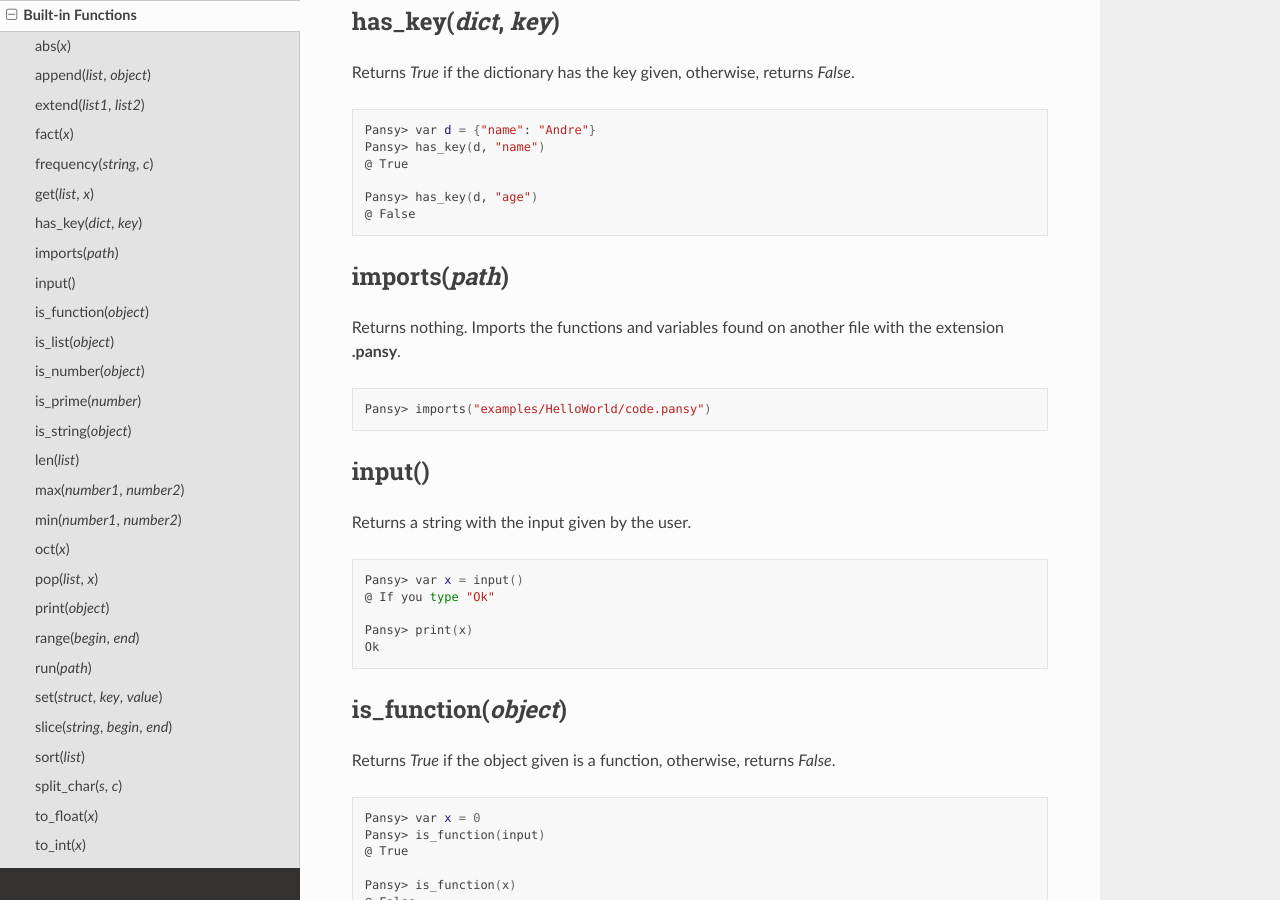
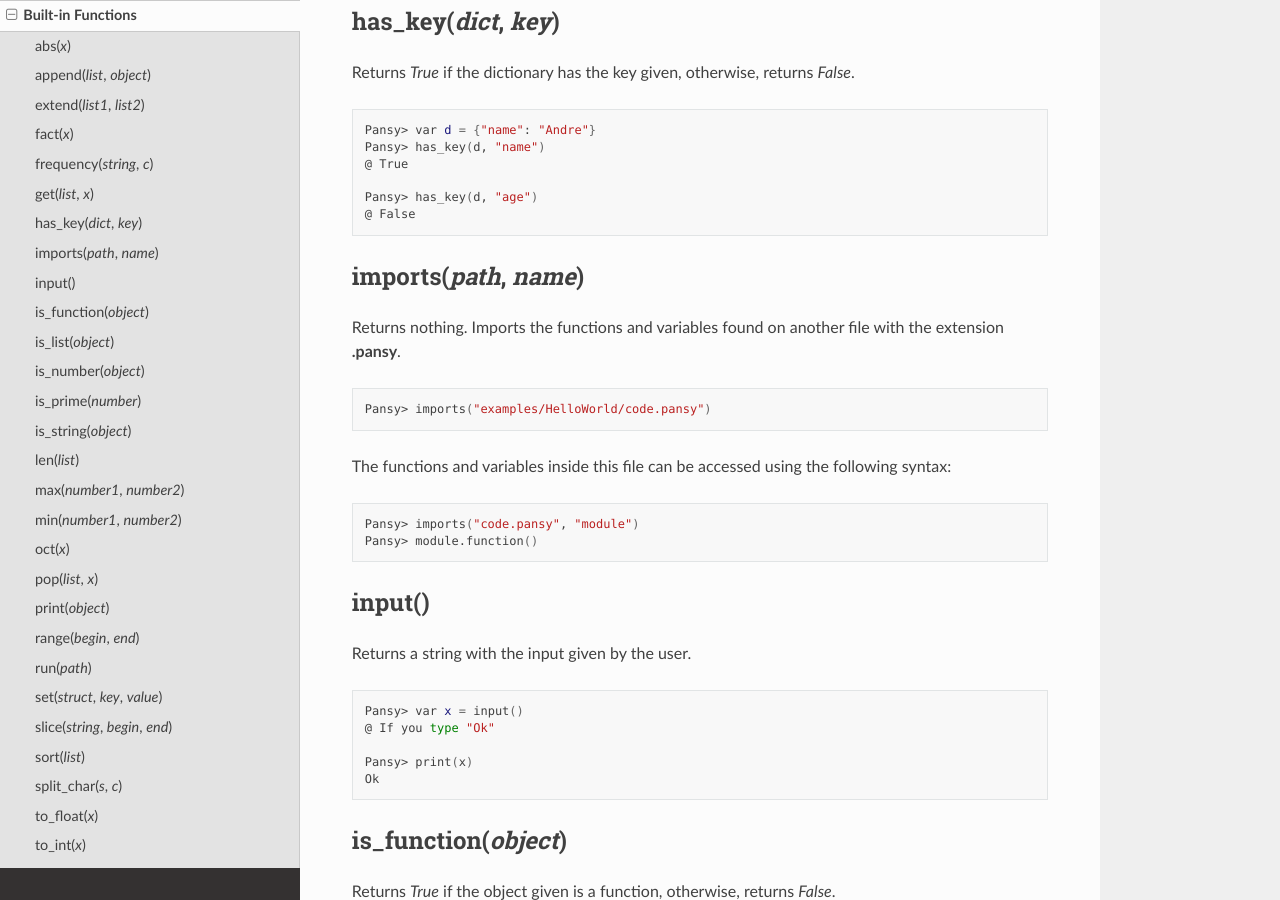
Before and after one commit to andrefpoliveira/Pansy, a Sphinx documentation site: the page built from docs/features/builtin_functions.rst, in a window 1280 px wide and 900 px high, scrolled down 2001 px. Built offline with Sphinx 7.4.7 and the Read the Docs theme 2.0.0, drawn with Linux system fonts in a browser that asks for light colours.

Commit message:
Documentation Update

```diff
--- a/docs/features/builtin_functions.rst
+++ b/docs/features/builtin_functions.rst
@@ -132,13 +132,20 @@ Returns *True* if the dictionary has the key given, otherwise, returns *False*.
     Pansy> has_key(d, "age")
     @ False
 
-imports(*path*)
-===============
+imports(*path*, *name*)
+=======================
 Returns nothing. Imports the functions and variables found on another file with the extension **.pansy**.
 
 .. code-block:: bash
 
     Pansy> imports("examples/HelloWorld/code.pansy")
+
+The functions and variables inside this file can be accessed using the following syntax:
+
+.. code-block:: bash
+
+    Pansy> imports("code.pansy", "module")
+    Pansy> module.function()
 
 
 input()
```
